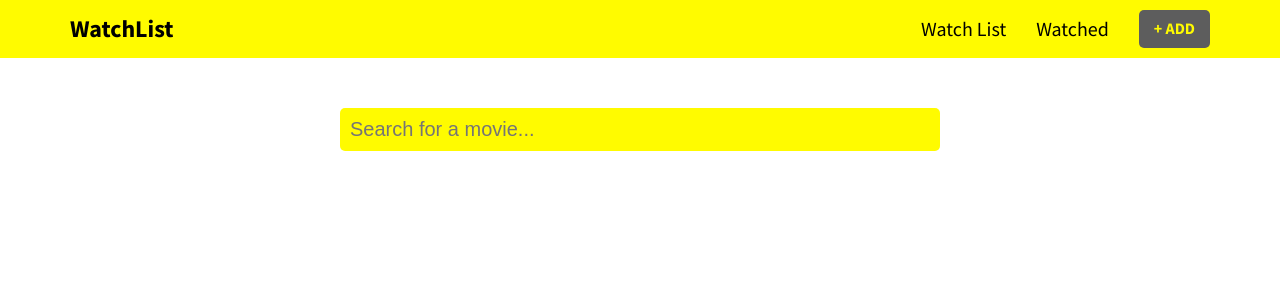
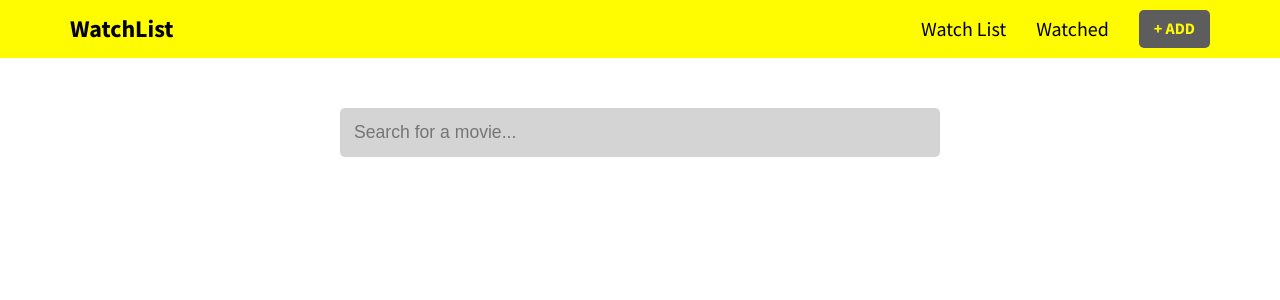
Before and after one commit to DebjitPramanick/Movie-Watchlist, a React (Create React App) app: page /add in a window 1280 px wide. Shown: the top 300 px of the page. Built offline with nearby package versions, Linux system fonts and the light colour scheme.

Commit message:
Version 1

```diff
--- a/src/App.css
+++ b/src/App.css
@@ -126,12 +126,12 @@ header .nav-links li:last-child {
 
 .add-content .input-wrapper input {
   width: 100%;
-  background-color: var(--primary);
-  padding: 10px;
+  background-color: rgb(212, 212, 212);
+  padding: 14px;
   border-radius: 5px;
   border: none;
-  color: var(--white);
-  font-size: 1.25rem;
+  color: var(--black);
+  font-size: 1.1rem;
 }
 
 .results {
```
Also changed, not shown: 1 other file (tests, documents, lock files or other folders).
